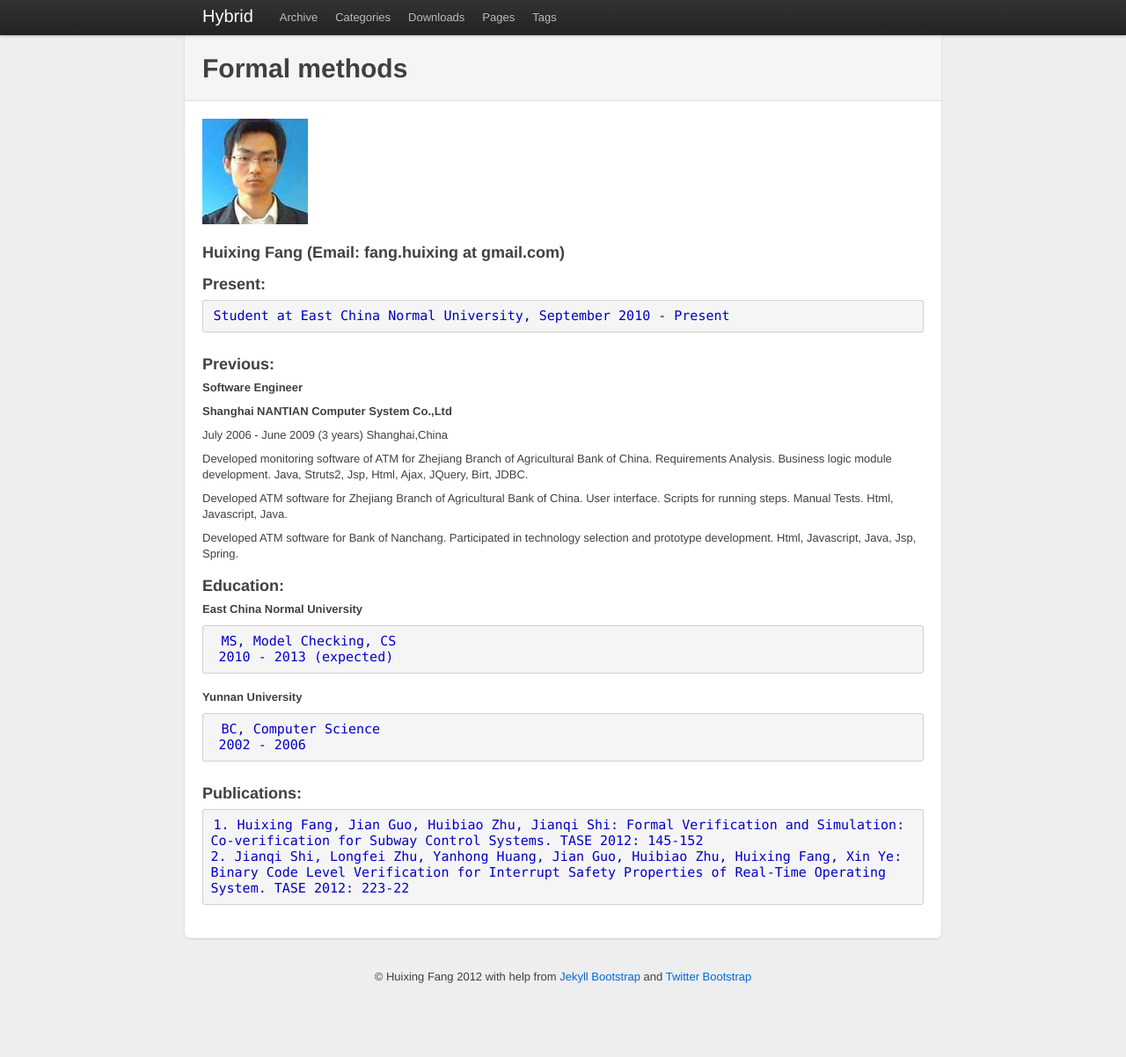
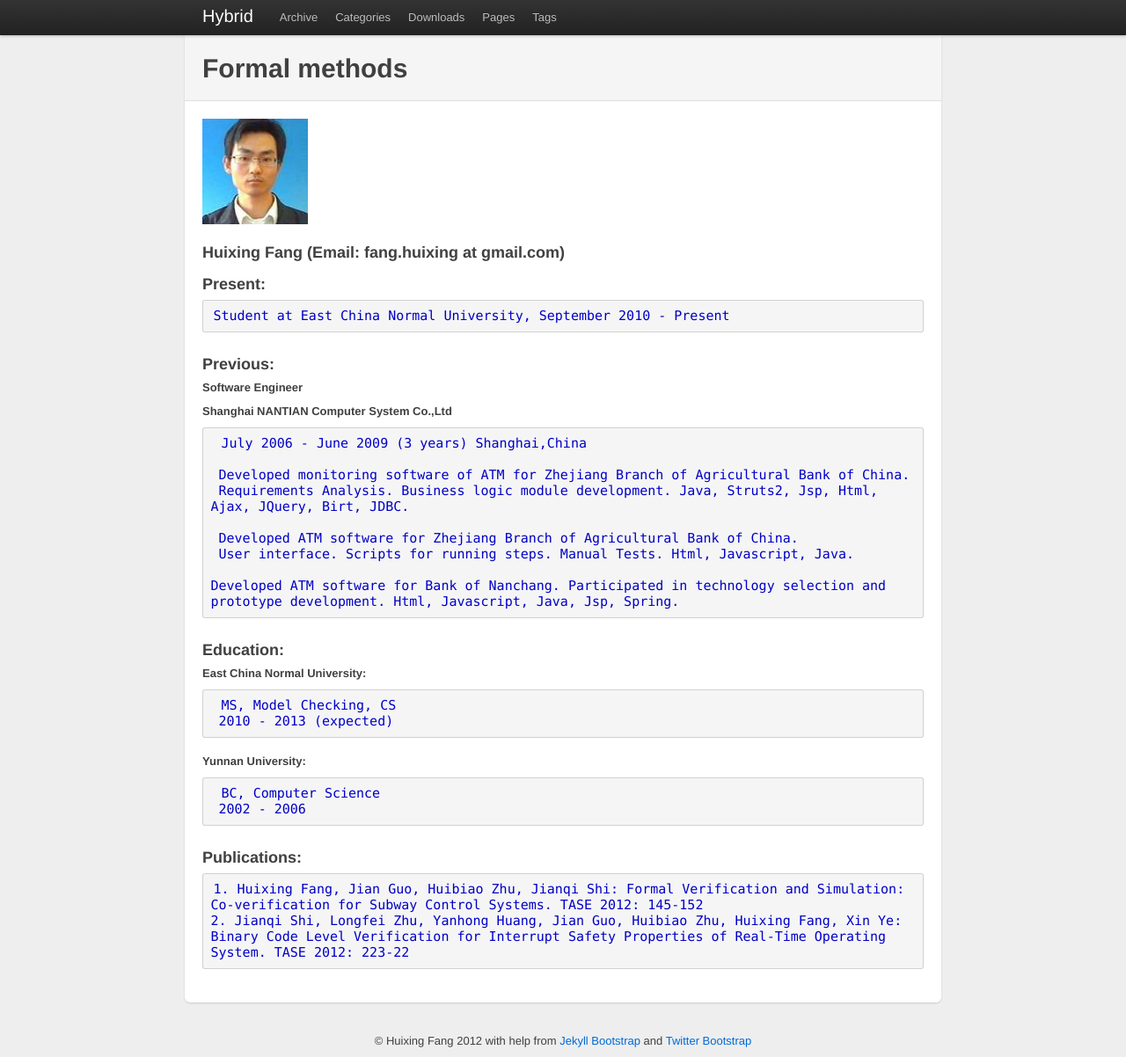
Before and after one commit to fanghuixing/fanghuixing.github.com, a Jekyll site: the page built from index.md, in a window 1280 px wide and 1202 px high. Shown: the whole window at 88% size. Built offline with Jekyll 4.4.1, drawn with Linux system fonts in a browser that asks for light colours.

Commit message:
content modificaitons

```diff
--- a/index.md
+++ b/index.md
@@ -19,25 +19,25 @@ img_url: http://fanghuixing.github.com/assets/images
 
 **Shanghai NANTIAN Computer System Co.,Ltd**
 
- July 2006 - June 2009 (3 years) Shanghai,China
+     July 2006 - June 2009 (3 years) Shanghai,China
 
- Developed monitoring software of ATM for Zhejiang Branch of Agricultural Bank of China.
- Requirements Analysis. Business logic module development. Java, Struts2, Jsp, Html, Ajax, JQuery, Birt, JDBC.
+     Developed monitoring software of ATM for Zhejiang Branch of Agricultural Bank of China.
+     Requirements Analysis. Business logic module development. Java, Struts2, Jsp, Html, Ajax, JQuery, Birt, JDBC.
 
- Developed ATM software for Zhejiang Branch of Agricultural Bank of China.
- User interface. Scripts for running steps. Manual Tests. Html, Javascript, Java.
+     Developed ATM software for Zhejiang Branch of Agricultural Bank of China.
+     User interface. Scripts for running steps. Manual Tests. Html, Javascript, Java.
 
-Developed ATM software for Bank of Nanchang. Participated in technology selection and prototype development. Html, Javascript, Java, Jsp, Spring.
+    Developed ATM software for Bank of Nanchang. Participated in technology selection and prototype development. Html, Javascript, Java, Jsp, Spring.
 
 
 ###Education:
 
-**East China Normal University**
+**East China Normal University:**
 
 	 MS, Model Checking, CS
      2010 - 2013 (expected)
 
-**Yunnan University**
+**Yunnan University:**
 
 	 BC, Computer Science
      2002 - 2006
```
